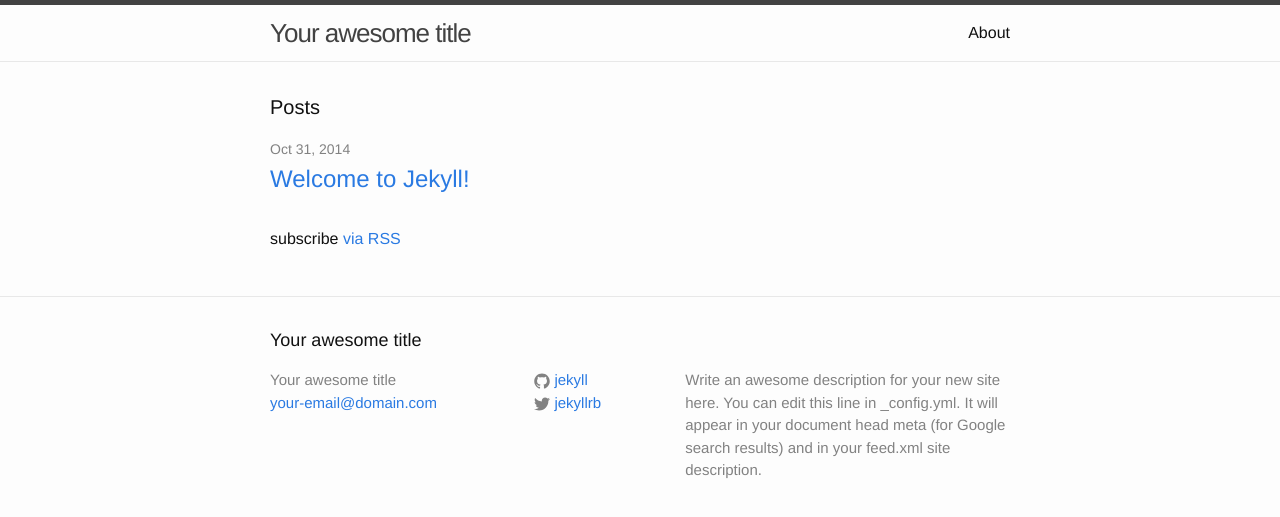
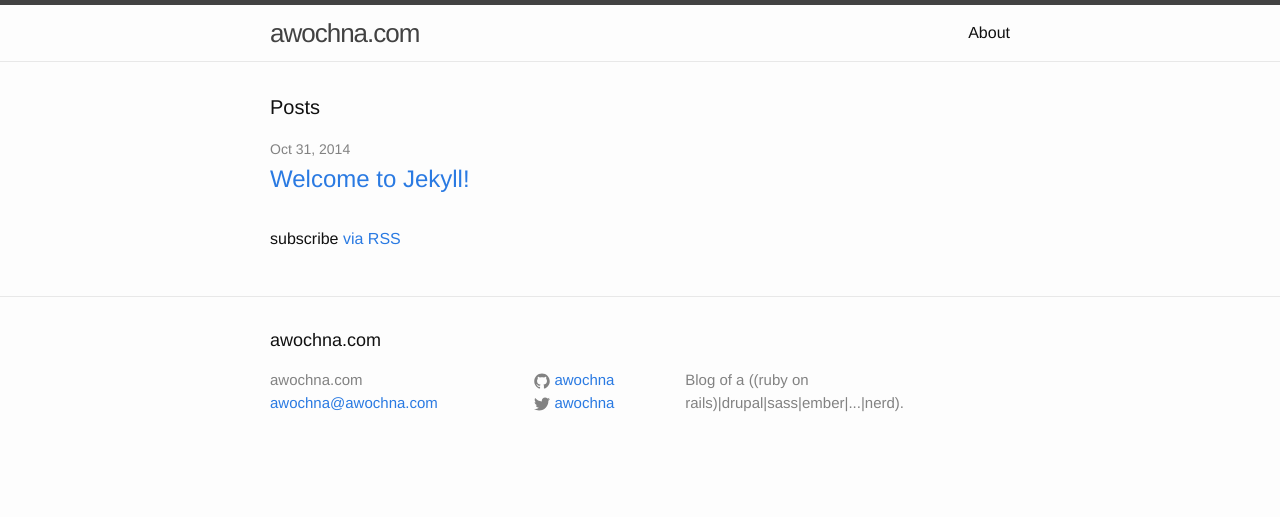
Before and after one commit to awochna/jekyll-blog, a Jekyll site: the page built from index.html, in a window 1280 px wide. Shown: the top 517 px of the page. Built offline with Jekyll 4.4.1, drawn with Linux system fonts in a browser that asks for light colours.

Commit message:
Add some defaults to the config file

```diff
--- a/_config.yml
+++ b/_config.yml
@@ -1,14 +1,26 @@
 # Site settings
-title: Your awesome title
-email: your-email@domain.com
+title: awochna.com
+email: awochna@awochna.com
 description: > # this means to ignore newlines until "baseurl:"
-  Write an awesome description for your new site here. You can edit this
-  line in _config.yml. It will appear in your document head meta (for
-  Google search results) and in your feed.xml site description.
+ Blog of a ((ruby on rails)|drupal|sass|ember|...|nerd).
 baseurl: "" # the subpath of your site, e.g. /blog/
-url: "http://yourdomain.com" # the base hostname & protocol for your site
-twitter_username: jekyllrb
-github_username:  jekyll
+url: "http://awochna.com" # the base hostname & protocol for your site
+twitter_username: awochna
+github_username: awochna
 
 # Build settings
 markdown: kramdown
+
+defaults:
+  -
+    scope:
+      path: ""
+      type: ""
+    values:
+      author: "Alex Wochna"
+  -
+    scope:
+      path: ""
+      type: "posts"
+    values:
+      layout: "post"
```
